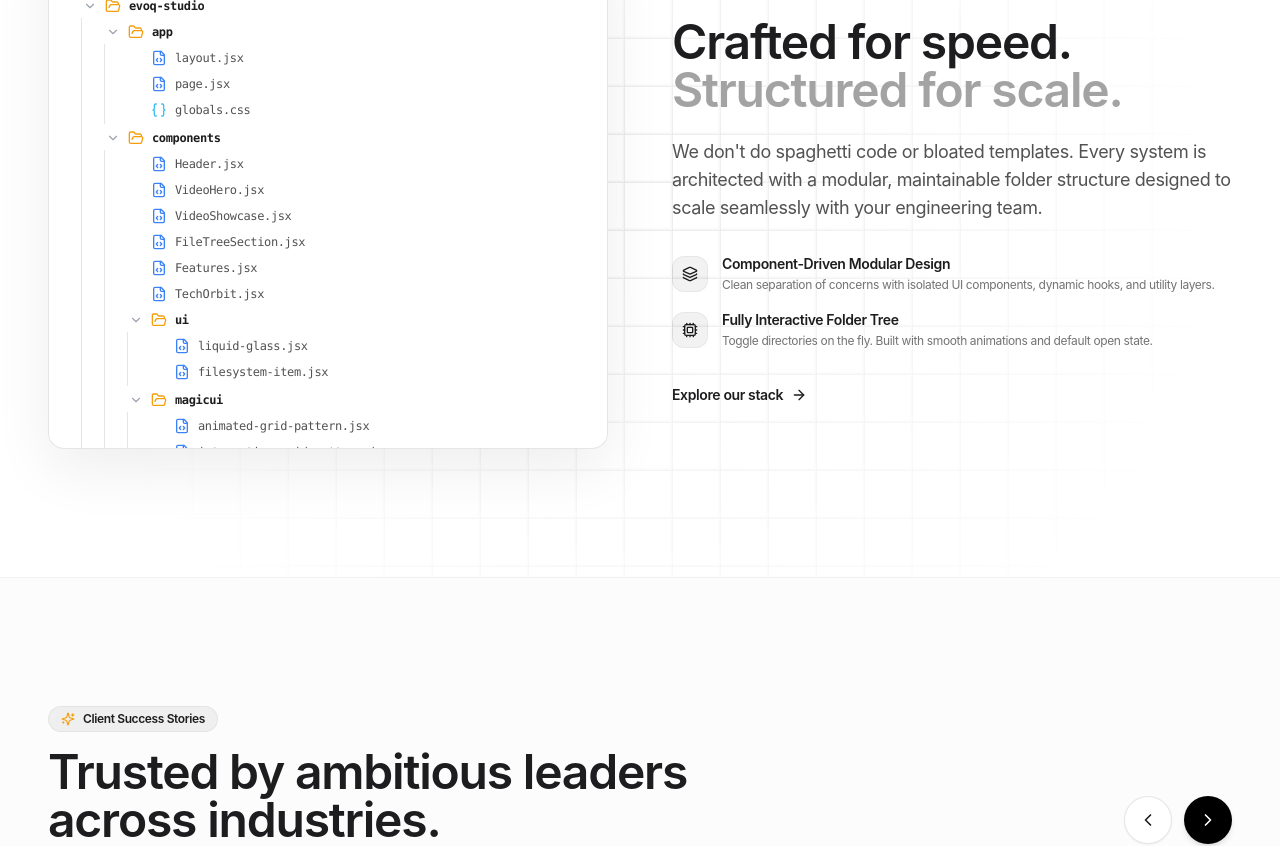
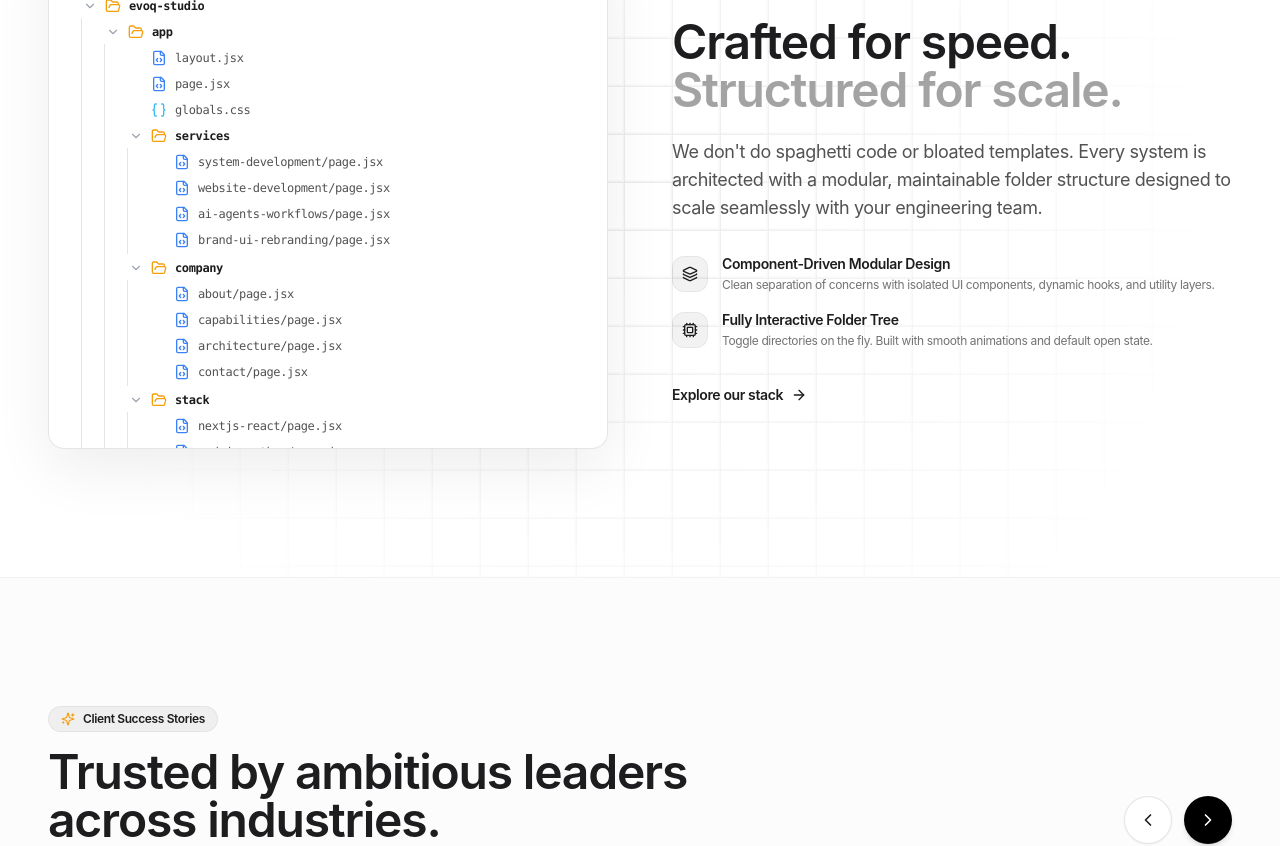
Before and after one commit to Asta39/evoqstudios, a Next.js app: page / in a window 1280 px wide. Shown: the part 3860-4706 px from the top of the page. Built offline with nearby package versions, Linux system fonts and the light colour scheme.

Commit message:
Update FileTreeSection nodes to mirror full current project directory structure

```diff
--- a/components/ui/filesystem-item.jsx
+++ b/components/ui/filesystem-item.jsx
@@ -113,6 +113,40 @@ export const evoqStudioNodes = [
           { name: "layout.jsx" },
           { name: "page.jsx" },
           { name: "globals.css" },
+          {
+            name: "services",
+            nodes: [
+              { name: "system-development/page.jsx" },
+              { name: "website-development/page.jsx" },
+              { name: "ai-agents-workflows/page.jsx" },
+              { name: "brand-ui-rebranding/page.jsx" },
+            ],
+          },
+          {
+            name: "company",
+            nodes: [
+              { name: "about/page.jsx" },
+              { name: "capabilities/page.jsx" },
+              { name: "architecture/page.jsx" },
+              { name: "contact/page.jsx" },
+            ],
+          },
+          {
+            name: "stack",
+            nodes: [
+              { name: "nextjs-react/page.jsx" },
+              { name: "nodejs-python/page.jsx" },
+              { name: "postgresql-redis/page.jsx" },
+              { name: "tailwind-framer-motion/page.jsx" },
+            ],
+          },
+          {
+            name: "legal",
+            nodes: [
+              { name: "privacy-policy/page.jsx" },
+              { name: "terms-of-service/page.jsx" },
+            ],
+          },
         ],
       },
       {
@@ -124,11 +158,17 @@ export const evoqStudioNodes = [
           { name: "FileTreeSection.jsx" },
           { name: "Features.jsx" },
           { name: "TechOrbit.jsx" },
+          { name: "ZenoShowcaseSection.jsx" },
+          { name: "LunaGraphicsSearchConsoleSection.jsx" },
+          { name: "AiKpiCardsSection.jsx" },
           {
             name: "ui",
             nodes: [
+              { name: "interactive-terminal.jsx" },
+              { name: "filesystem-item.jsx" },
+              { name: "motion-footer.jsx" },
+              { name: "testimonials.jsx" },
               { name: "liquid-glass.jsx" },
-              { name: "filesystem-item.jsx" },
             ],
           },
           {
```
